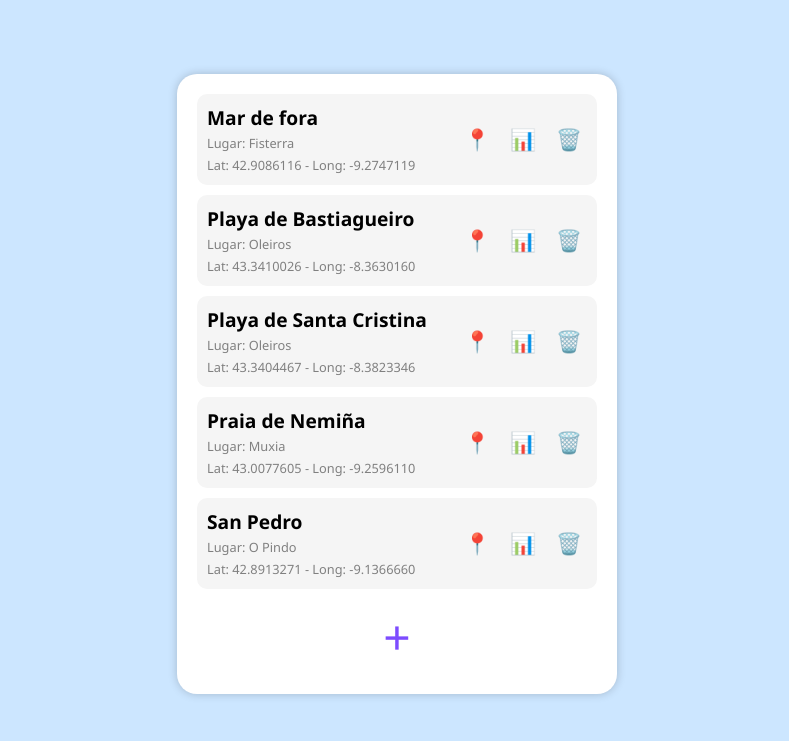
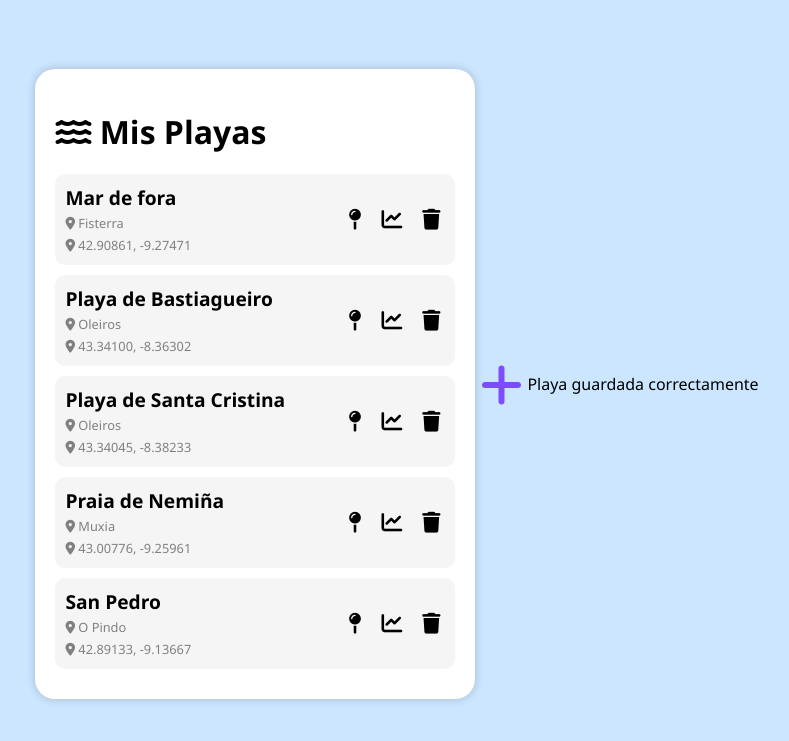
Before and after one commit to XDavider/Surfitos, a Django app: page /playas/ in a window 1280 px wide. Shown: the top 741 px of the page, without its empty margins (243-1032 px from the left). Run offline with Django 5.2, Linux system fonts and the light colour scheme; a user stored in the database is signed in; data comes from the database, SQL or seed files in the repository.

Commit message:
"feat(playas): actualización de interfaz de listado de playas
Se mejoró la interfaz del listado de playas:
- Se añadió iconografía de Font Awesome
- Se agregó header con título
- Mejorada la presentación de coordenadas
- Se añadió modal para visualizar mapa
- Se agregaron tooltips en los botones de acción"

```diff
--- a/templates/playas-index.html
+++ b/templates/playas-index.html
@@ -2,49 +2,96 @@
 <html lang="es">
 <head>
     <meta charset="UTF-8">
-    <title>Gestión de Playas</title>
+    <meta name="viewport" content="width=device-width, initial-scale=1.0">
+    <title>Surfitos - Gestión de Playas</title>
     {% load static %}
     <link rel="stylesheet" href="{% static 'SurfApp/css/playas-styles.css' %}">
-
+    <link rel="stylesheet" href="https://cdnjs.cloudflare.com/ajax/libs/font-awesome/6.4.0/css/all.min.css">
+    <link rel="preconnect" href="https://fonts.googleapis.com">
+    <link rel="preconnect" href="https://fonts.gstatic.com" crossorigin>
+    <link href="https://fonts.googleapis.com/css2?family=Poppins:wght@400;500;600;700&display=swap" rel="stylesheet">
+      <!-- CSS de Leaflet -->
+    <link rel="stylesheet" href="https://unpkg.com/leaflet@1.9.3/dist/leaflet.css" />
+    <!-- JavaScript de Leaflet -->
+    <script src="https://unpkg.com/leaflet@1.9.3/dist/leaflet.js"></script>
 </head>
 <body>
-<div class="container" id="contenedor-playas">
+    <div class="container">
+        <div class="header">
+            <h1><i class="fas fa-water"></i> Mis Playas</h1>
+        </div>
 
+        <div id="contenedor-playas">
             {% for playa in playas %}
-        <div class="playa">
-            <div>
-                <div class="nombre-playa">{{ playa.nombre }}</div>
-                <a class="fecha">
-                    Lugar: {{ playa.lugar }} <br>
-                    Lat: {{ playa.latitud|floatformat:7 }} - Long: {{ playa.longitud|floatformat:7 }}
-                </a>
+                <div class="playa" data-id="{{ playa.id }}">
+                    <div class="playa-content">
+                        <div class="playa-header">
+                            <span class="nombre-playa">{{ playa.nombre }}</span>
+                        </div>
+                        <span class="fecha">
+                            <i class="fas fa-map-marker-alt"></i> {{ playa.lugar }}
+                            <br>
+                            <i class="fas fa-location-dot"></i> {{ playa.latitud|floatformat:5 }}, {{ playa.longitud|floatformat:5 }}
+                        </span>
                     </div>
                     <div class="acciones">
-                <button class="boton" onclick="verEnMapa({{ playa.latitud }}, {{ playa.longitud }})">📍</button>
-                <button class="boton" onclick="verDashboard({{ playa.id }})">📊</button>
-                <button class="boton" onclick="eliminarPlaya('{{ playa.id }}')">🗑️</button>
-
+                        <button class="boton boton-mapa" onclick="verEnMapa({{ playa.latitud }}, {{ playa.longitud }}, '{{ playa.nombre }}', '{{ playa.lugar }}')" title="Ver en mapa">
+                            <i class="fas fa-map-pin"></i>
+                        </button>
+                        <button class="boton boton-dashboard" onclick="verDashboard({{ playa.id }})" title="Ver panel de datos">
+                            <i class="fas fa-chart-line"></i>
+                        </button>
+                        <button class="boton boton-eliminar" onclick="eliminarPlaya('{{ playa.id }}')" title="Eliminar playa">
+                            <i class="fas fa-trash"></i>
+                        </button>
                     </div>
                 </div>
             {% empty %}
+                <div class="empty-state">
+                    <i class="fas fa-umbrella-beach"></i>
                     <p>No hay playas registradas.</p>
+                    <p>¡Agrega tu primera playa!</p>
+                </div>
             {% endfor %}
+        </div>
+    </div>
 
-    <!-- Botón para agregar más playas -->
-    <div class="agregar" onclick="agregarPlaya()">+</div>
+    <!-- Botón flotante para agregar playas -->
+    <div class="agregar" onclick="agregarPlaya()">
+        <i class="fas fa-plus"></i>
     </div>
-<!-- Modal -->
+
+    <!-- Modal para agregar playas -->
     <div id="modalAgregar" class="modal">
         <div class="modal-content">
-        <h3>Agregar Playa</h3>
-        <input type="text" id="inputNombre" placeholder="Nombre de la playa"><br><br>
-        <input type="text" id="inputLugar" placeholder="Lugar / ciudad"><br><br>
+            <div class="modal-header">
+                <h3><i class="fas fa-umbrella-beach"></i> Agregar Playa</h3>
+            </div>
+            <input type="text" id="inputNombre" placeholder="Nombre de la playa">
+            <input type="text" id="inputLugar" placeholder="Ciudad / Localidad">
             <div class="modal-buttons">
+                <button class="btn cancelar" onclick="cerrarModal()">Cancelar</button>
                 <button class="btn guardar" onclick="enviarNuevaPlaya()">Guardar</button>
-            <button class="btn cancelar" onclick="cerrarModal()">Cancelar</button>
             </div>
         </div>
     </div>
+
+    <!-- Modal para mostrar el mapa -->
+    <div id="modalMapa" class="modal">
+        <div class="modal-content mapa-content">
+            <div class="modal-header">
+                <h3 id="mapa-titulo"></h3>
+                <button class="modal-close" onclick="cerrarModalMapa()">
+                    <i class="fas fa-times"></i>
+                </button>
+            </div>
+            <div id="mapa-view" style="height: 400px; width: 100%;"></div>
+        </div>
+    </div>
+
+    <!-- Notificación Toast -->
+    <div id="toast" class="toast">Playa guardada correctamente</div>
+
     {% load static %}
     <script src="{% static 'SurfApp/js/playas.js' %}"></script>
 </body>
```
Lines whose indentation alone changed are shown as unchanged.
